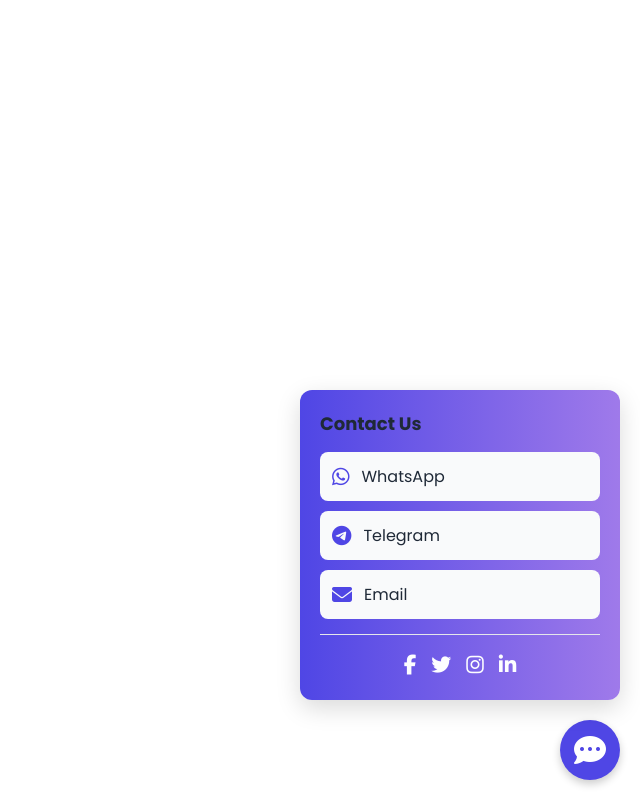
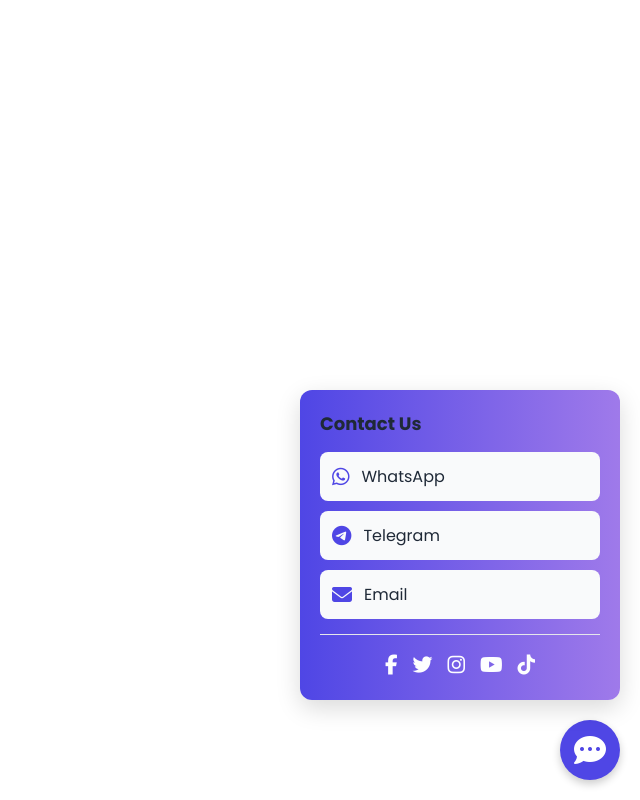
Before and after one commit to sohel369/Framer-topup, a plain HTML site: page index.html in a window 1280 px wide. Both pictures are taken after a click on the element 1230 px from the left and 750 px from the top of the page. Shown: the whole page, without its empty margins (640-1280 px from the left). Drawn offline with Linux system fonts and the light colour scheme; a web font is replaced by a local one.

Commit message:
link update

```diff
--- a/index.html
+++ b/index.html
@@ -192,7 +192,7 @@
                   </div>
                   <div class="comm-option" data-type="email">
                         <i class="fas fa-envelope"></i>
-                        <span>Email</span>
+                      <span>Email</span>
                   </div>
                   <div class="comm-form" data-type="email">
                         <input type="text" placeholder="Your Name" required>
@@ -201,10 +201,12 @@
                         <button type="submit">Send</button>
                   </div>
                   <div class="social-icons">
-                        <a href="https://facebook.com" target="_blank"><i class="fab fa-facebook-f"></i></a>
+                        <a href="https://www.facebook.com/xwealtx/" target="_blank"><i class="fab fa-facebook-f"></i></a>
                         <a href="https://twitter.com" target="_blank"><i class="fab fa-twitter"></i></a>
-                        <a href="https://instagram.com" target="_blank"><i class="fab fa-instagram"></i></a>
-                        <a href="https://linkedin.com" target="_blank"><i class="fab fa-linkedin-in"></i></a>
+                        <a href="https://www.instagram.com/xwealthpro
+                        X: h#ps://x.com/XWEALTH_PRO" target="_blank"><i class="fab fa-instagram"></i></a>
+                        <a href="https://www.youtube.com/@xterawealthpro" target="_blank"><i class="fa-brands fa-youtube"></i></a>
+                        <a href="https://www.Mktok.com/@xwealthpro" target="_blank"><i class="fa-brands fa-tiktok"></i></a>
                   </div>
             </div>
       </div>
```
